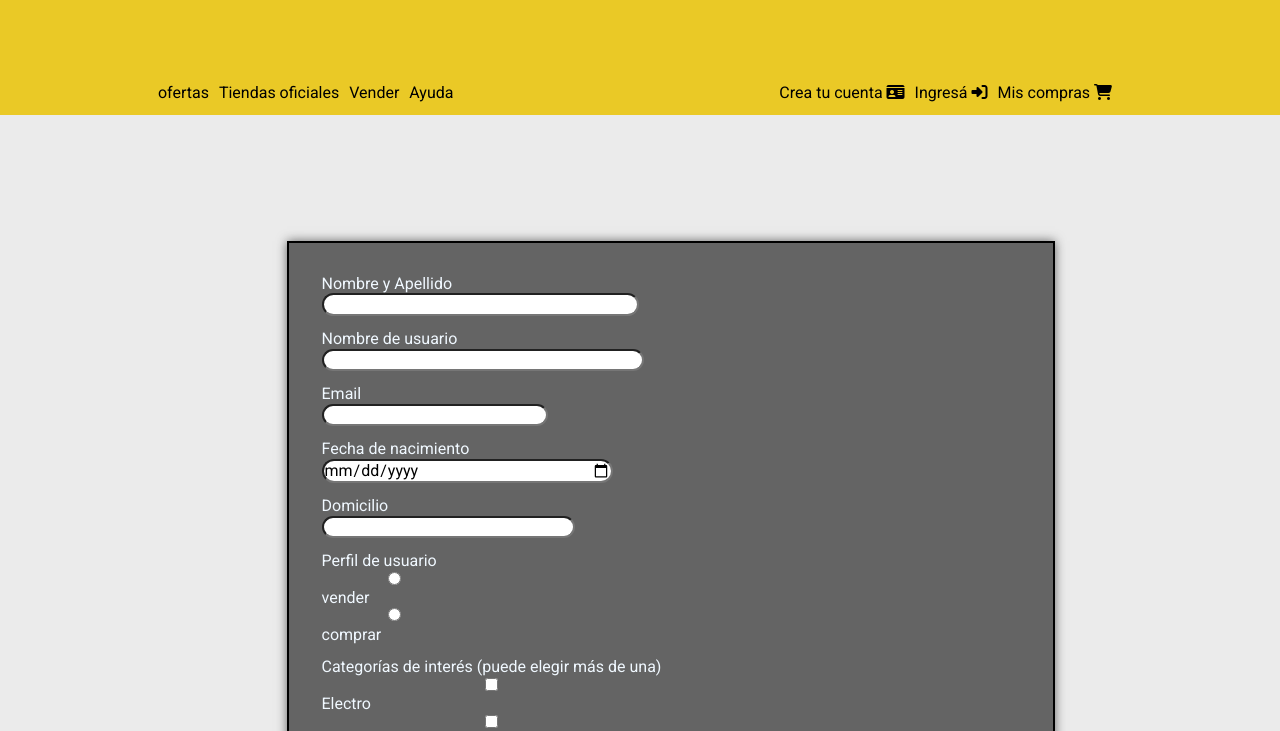
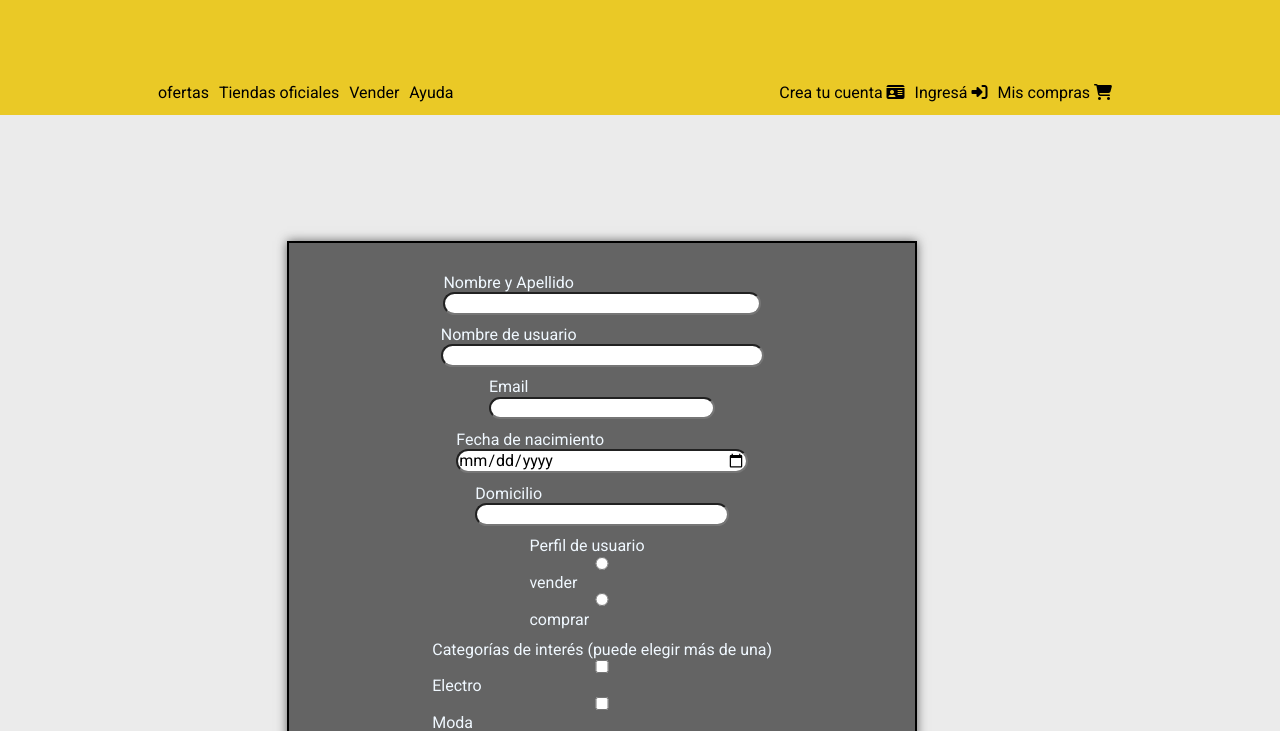
Before and after one commit to JorgeSegura22/mercado-liebre, a website: page views/register.html in a window 1280 px wide. Shown: the part 187-918 px from the top of the page. Drawn offline with Linux system fonts and the light colour scheme.

Commit message:
ajustando tamaño de formulario

```diff
--- a/public/css/registro.css
+++ b/public/css/registro.css
@@ -2,10 +2,11 @@
 
     display: flex;
     flex-direction: column;
-    align-items: flex-start;
+    align-items: center;
+    text-align: left;
     border: 2px solid black;
-    width: 60vw;
-    height: 160vh;
+    width: 50%;
+    height: 100%;
     padding: 2%;
     box-shadow: 0px 0px 10px rgb(100, 100, 100);
    font-family: "roboto";
@@ -18,7 +19,10 @@
 
 }
 
+
 .form-registro article{
+
+
 
     padding: 1%;
 }
```
